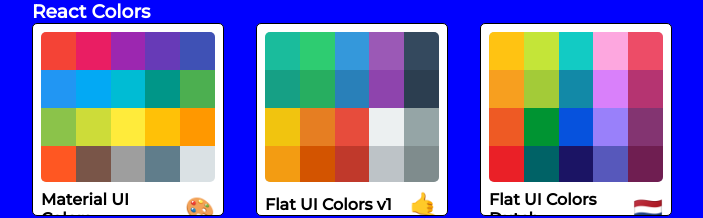
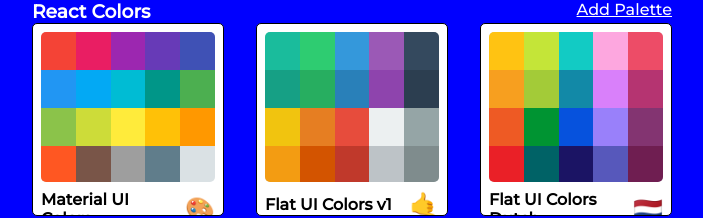
Before and after one commit to rookiemonkey/colorpalettes, a React (Create React App) app: page / in a window 1280 px wide. Shown: the top 218 px of the page, without its empty margins (288-991 px from the left). Built offline with nearby package versions, Linux system fonts and the light colour scheme.

Commit message:
added abutton to palette from

```diff
--- a/src/components/Home.js
+++ b/src/components/Home.js
@@ -1,4 +1,5 @@
 import React, { Component } from 'react';
+import { Link } from 'react-router-dom';
 import { withStyles } from '@material-ui/styles';
 import shortid from 'shortid';
 import homeStyles from '../styles/home';
@@ -28,6 +29,7 @@
                 <div className={classes.container}>
                     <nav className={classes.nav}>
                         <h1>React Colors</h1>
+                        <Link to='/palette/new' style={{ color: 'white' }}>Add Palette</Link>
                     </nav>
                     <section className={classes.palettes}>
                         {minipalettes}
```
